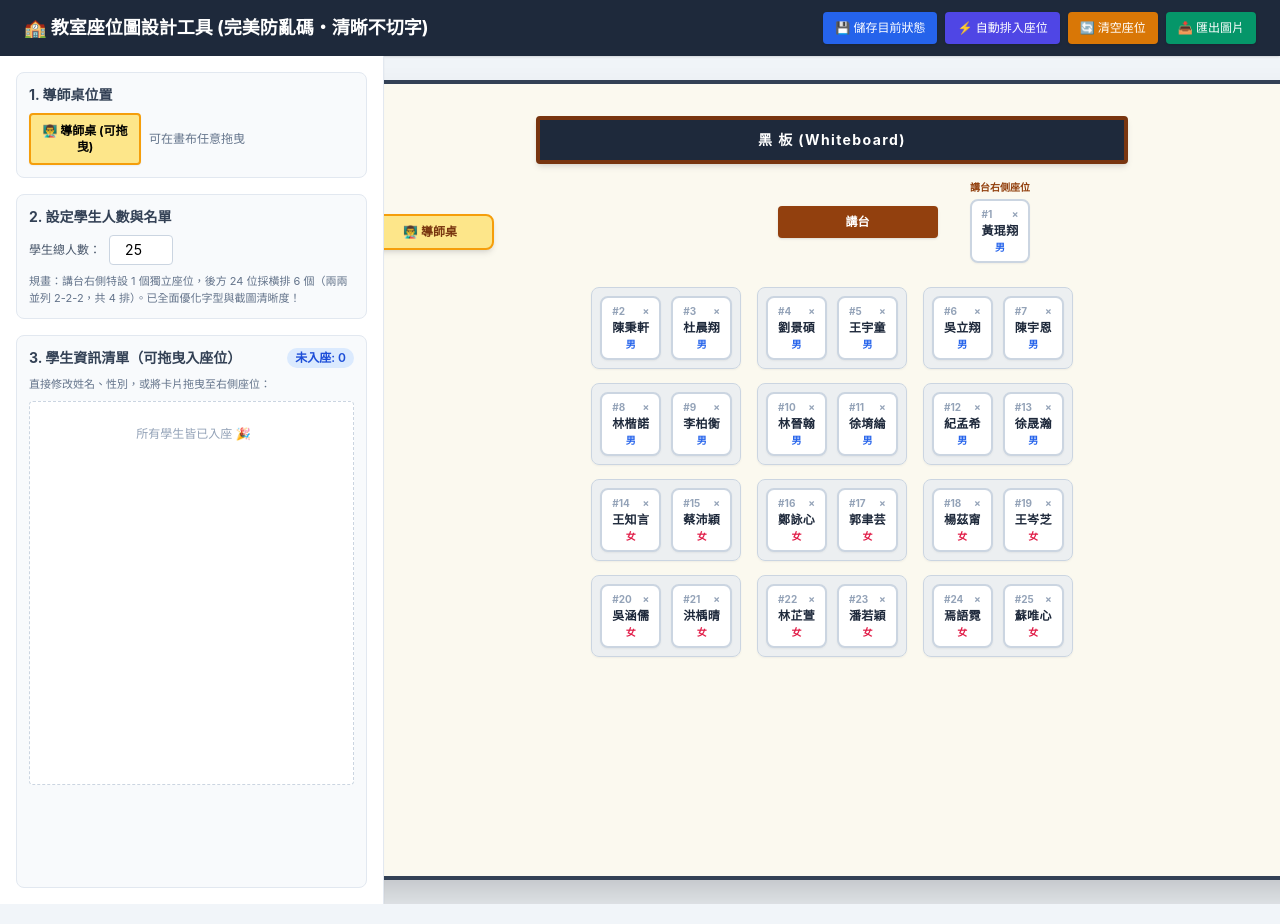
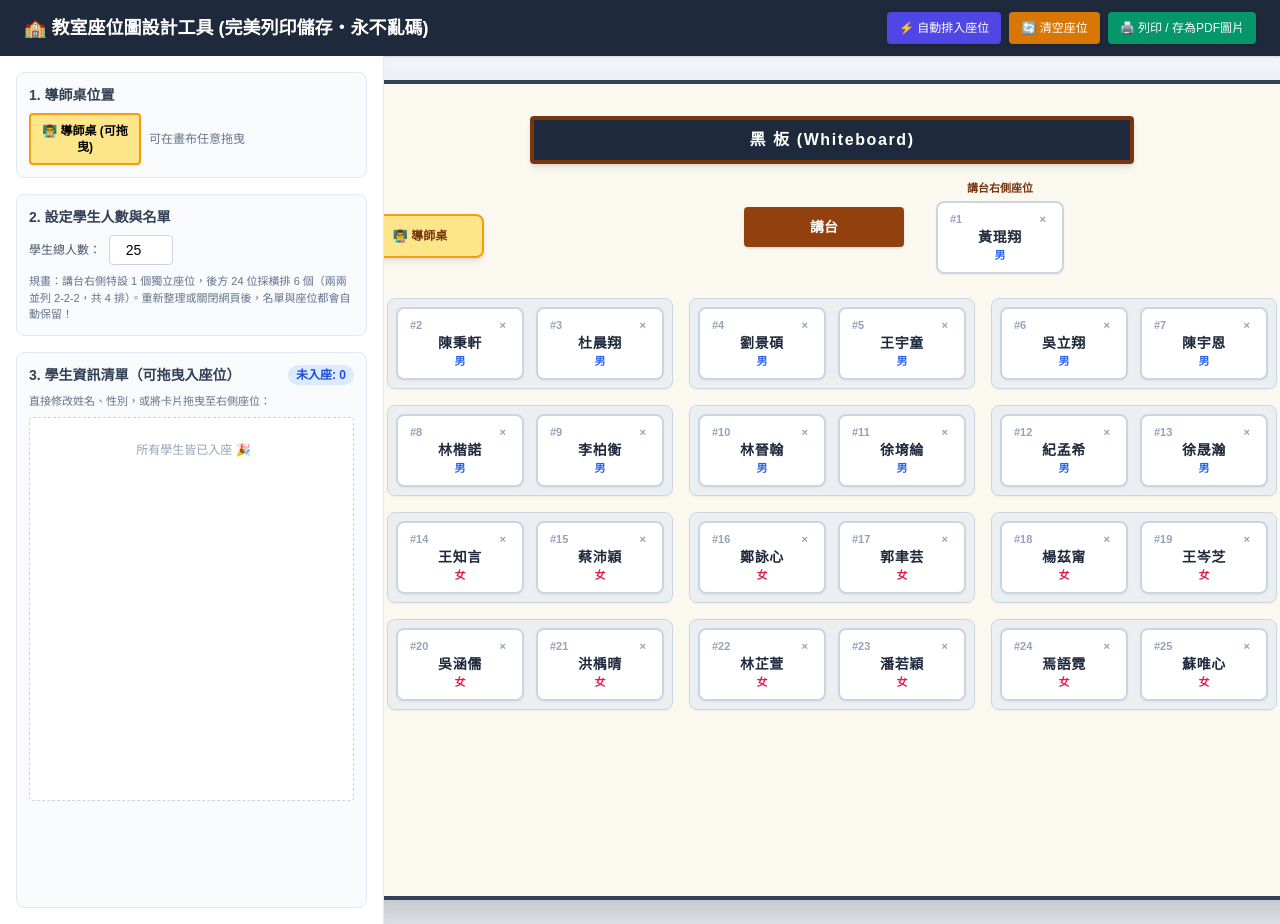
Before and after one commit to Yxinang/-309, a plain HTML site: page index.html in a window 1280 px wide. Drawn offline with nearby package versions, Linux system fonts and the light colour scheme.

Commit message:
Update index.html

```diff
--- a/index.html
+++ b/index.html
@@ -4,12 +4,11 @@
     <meta charset="UTF-8">
     <meta name="viewport" content="width=device-width, initial-scale=1.0">
     <title>教室座位圖設計工具 (Classroom Seating Planner)</title>
-    <!-- 引入 Tailwind CSS 與 html2canvas -->
+    <!-- 引入 Tailwind CSS -->
     <script src="https://cdn.tailwindcss.com"></script>
-    <script src="https://cdnjs.cloudflare.com/ajax/libs/html2canvas/1.4.1/html2canvas.min.js"></script>
     <style>
         body {
-            font-family: -apple-system, BlinkMacSystemFont, "Segoe UI", Roboto, "Helvetica Neue", Arial, "Microsoft JhengHei", "Noto Sans TC", sans-serif;
+            font-family: "Microsoft JhengHei", "Noto Sans TC", Arial, sans-serif;
         }
         .student-chip {
             cursor: grab;
@@ -27,6 +26,13 @@
             border-color: #3b82f6;
             transform: scale(1.03);
         }
+        /* 列印友善樣式：點擊列印時完美輸出整張座位圖，絕對不模糊、不切字 */
+        @media print {
+            body { background: white !important; }
+            header, aside { display: none !important; }
+            main { padding: 0 !important; }
+            #classroom-canvas { border: none !important; box-shadow: none !important; width: 100% !important; height: auto !important; }
+        }
     </style>
 </head>
 <body class="bg-slate-100 min-h-screen flex flex-col">
@@ -34,20 +40,17 @@
     <!-- 頂部導覽列 -->
     <header class="bg-slate-800 text-white shadow px-6 py-3 flex justify-between items-center">
         <h1 class="text-lg font-bold flex items-center gap-2">
-            🏫 教室座位圖設計工具 (完美防亂碼・清晰不切字)
+            🏫 教室座位圖設計工具 (完美列印儲存・永不亂碼)
         </h1>
         <div class="flex gap-2">
-            <button onclick="saveManual()" class="bg-blue-600 hover:bg-blue-500 text-white px-3 py-2 rounded text-xs font-medium flex items-center gap-1 shadow transition">
-                💾 儲存目前狀態
-            </button>
             <button onclick="autoAssign()" class="bg-indigo-600 hover:bg-indigo-500 text-white px-3 py-2 rounded text-xs font-medium flex items-center gap-1 shadow transition">
                 ⚡ 自動排入座位
             </button>
             <button onclick="clearSeats()" class="bg-amber-600 hover:bg-amber-500 text-white px-3 py-2 rounded text-xs font-medium flex items-center gap-1 shadow transition">
                 🔄 清空座位
             </button>
-            <button onclick="exportImage()" class="bg-emerald-600 hover:bg-emerald-500 text-white px-3 py-2 rounded text-xs font-medium flex items-center gap-1 shadow transition">
-                📥 匯出圖片
+            <button onclick="window.print()" class="bg-emerald-600 hover:bg-emerald-500 text-white px-3 py-2 rounded text-xs font-medium flex items-center gap-1 shadow transition">
+                🖨️ 列印 / 存為PDF圖片
             </button>
         </div>
     </header>
@@ -74,7 +77,7 @@
                     <label class="text-xs text-slate-600">學生總人數：</label>
                     <input type="number" id="student-count" min="1" max="40" value="25" onchange="updateStudentCount()" class="w-16 border border-slate-300 rounded px-2 py-1 text-sm text-center">
                 </div>
-                <p class="text-[11px] text-slate-500">規畫：講台右側特設 1 個獨立座位，後方 24 位採橫排 6 個（兩兩並列 2-2-2，共 4 排）。已全面優化字型與截圖清晰度！</p>
+                <p class="text-[11px] text-slate-500">規畫：講台右側特設 1 個獨立座位，後方 24 位採橫排 6 個（兩兩並列 2-2-2，共 4 排）。重新整理或關閉網頁後，名單與座位都會自動保留！</p>
             </div>
 
             <!-- 步驟 3：學生資訊與待命區 -->
@@ -97,10 +100,10 @@
         <main class="flex-1 p-6 flex flex-col items-center justify-center overflow-auto relative">
 
             <!-- 教室畫布外框 -->
-            <div id="classroom-canvas" class="w-[1060px] h-[800px] bg-amber-50/70 border-4 border-slate-700 rounded-xl relative shadow-2xl overflow-hidden flex flex-col items-center pt-8 px-8 pb-8">
+            <div id="classroom-canvas" class="w-[1080px] h-[820px] bg-amber-50/70 border-4 border-slate-700 rounded-xl relative shadow-2xl overflow-hidden flex flex-col items-center pt-8 px-8 pb-8">
 
                 <!-- 黑板 -->
-                <div class="w-3/5 h-12 bg-slate-800 border-4 border-amber-900 rounded flex items-center justify-center text-white font-bold shadow-md tracking-widest text-sm mb-4">
+                <div class="w-3/5 h-12 bg-slate-800 border-4 border-amber-900 rounded flex items-center justify-center text-white font-bold shadow-md tracking-widest text-base mb-4">
                     黑 板 (Whiteboard)
                 </div>
 
@@ -110,13 +113,13 @@
                     <div class="w-28"></div>
 
                     <!-- 中間講台 -->
-                    <div class="w-40 h-8 bg-amber-800 rounded shadow flex items-center justify-center text-white text-xs font-semibold">
+                    <div class="w-40 h-10 bg-amber-800 rounded shadow flex items-center justify-center text-white text-sm font-bold">
                         講台
                     </div>
 
                     <!-- 右側講台旁特別座位 (Seat 1) -->
                     <div class="flex flex-col items-center">
-                        <span class="text-[10px] text-amber-800 font-bold mb-1">講台右側座位</span>
+                        <span class="text-[11px] text-amber-900 font-bold mb-1">講台右側座位</span>
                         <div id="front-special-seat-container">
                             <!-- 動態填入 Seat 1 -->
                         </div>
@@ -124,12 +127,12 @@
                 </div>
 
                 <!-- 導師桌（畫布內可自由拖曳） -->
-                <div id="canvas-teacher" class="absolute bg-amber-200 border-2 border-amber-500 rounded-lg p-2 text-center shadow-md w-32 cursor-move z-20" style="top: 130px; left: 60px;">
+                <div id="canvas-teacher" class="absolute bg-amber-200 border-2 border-amber-500 rounded-lg p-3 text-center shadow-md w-32 cursor-move z-20" style="top: 130px; left: 60px;">
                     <div class="text-xs font-bold text-amber-900">👨‍🏫 導師桌</div>
                 </div>
 
                 <!-- 後方 24 位座位矩陣容器 -->
-                <div id="seats-grid" class="flex flex-col gap-3.5 items-center relative z-10 w-full px-6">
+                <div id="seats-grid" class="flex flex-col gap-4 items-center relative z-10 w-full px-6">
                     <!-- 後方 24 個座位生成於此 -->
                 </div>
 
@@ -173,9 +176,9 @@
 
         function loadFromLocalStorage() {
             try {
-                const savedStudents = localStorage.getItem('seating_students_v5');
-                const savedAssignments = localStorage.getItem('seating_assignments_v5');
-                const savedTeacherPos = localStorage.getItem('seating_teacher_pos_v5');
+                const savedStudents = localStorage.getItem('seating_students_v6');
+                const savedAssignments = localStorage.getItem('seating_assignments_v6');
+                const savedTeacherPos = localStorage.getItem('seating_teacher_pos_v6');
 
                 if (savedStudents) {
                     students = JSON.parse(savedStudents);
@@ -205,17 +208,12 @@
 
         function saveToLocalStorage() {
             try {
-                localStorage.setItem('seating_students_v5', JSON.stringify(students));
-                localStorage.setItem('seating_assignments_v5', JSON.stringify(seatingAssignments));
-                localStorage.setItem('seating_teacher_pos_v5', JSON.stringify(teacherPos));
+                localStorage.setItem('seating_students_v6', JSON.stringify(students));
+                localStorage.setItem('seating_assignments_v6', JSON.stringify(seatingAssignments));
+                localStorage.setItem('seating_teacher_pos_v6', JSON.stringify(teacherPos));
             } catch (e) {
                 console.warn('LocalStorage 儲存受限');
             }
-        }
-
-        function saveManual() {
-            saveToLocalStorage();
-            alert('已成功儲存目前的座位與學生狀態！');
         }
 
         function initApp() {
@@ -288,7 +286,7 @@
                 card.innerHTML = `
                     <div class="flex items-center gap-1.5 flex-1">
                         <span class="font-bold text-slate-400 w-6">#${s.id}</span>
-                        <input type="text" value="${s.name}" onclick="event.stopPropagation()" oninput="updateStudentInfo(${s.id}, 'name', this.value)" class="border rounded px-1 py-0.5 w-20 text-xs">
+                        <input type="text" value="${s.name}" onclick="event.stopPropagation()" oninput="updateStudentInfo(${s.id}, 'name', this.value)" class="border rounded px-1 py-0.5 w-20 text-xs font-semibold">
                         <select onclick="event.stopPropagation()" onchange="updateStudentInfo(${s.id}, 'gender', this.value)" class="border rounded px-1 py-0.5 text-xs ${genderColor}">
                             <option value="男" ${s.gender === '男' ? 'selected' : ''}>男</option>
                             <option value="女" ${s.gender === '女' ? 'selected' : ''}>女</option>
@@ -332,7 +330,7 @@
 
                 for (let group = 0; group < 3; group++) {
                     const groupDiv = document.createElement('div');
-                    groupDiv.className = 'flex gap-2.5 bg-slate-200/60 p-2 rounded-lg border border-slate-300 shadow-sm';
+                    groupDiv.className = 'flex gap-3 bg-slate-200/60 p-2 rounded-lg border border-slate-300 shadow-sm';
 
                     for (let i = 0; i < 2; i++) {
                         if (currentSeatIndex <= totalStudents) {
@@ -352,7 +350,7 @@
 
                 for (let group = 0; group < 3; group++) {
                     const groupDiv = document.createElement('div');
-                    groupDiv.className = 'flex gap-2.5 bg-slate-200/50 p-2 rounded-lg border border-slate-300';
+                    groupDiv.className = 'flex gap-3 bg-slate-200/50 p-2 rounded-lg border border-slate-300';
 
                     let groupHasSeat = false;
                     for (let i = 0; i < 2; i++) {
@@ -363,7 +361,7 @@
                             groupHasSeat = true;
                         } else {
                             const emptyPlaceholder = document.createElement('div');
-                            emptyPlaceholder.className = 'w-30 h-16 opacity-0 pointer-events-none';
+                            emptyPlaceholder.className = 'w-32 h-18 opacity-0 pointer-events-none';
                             groupDiv.appendChild(emptyPlaceholder);
                         }
                     }
@@ -377,8 +375,8 @@
 
         function createSeatElement(seatId, seatNumber) {
             const slot = document.createElement('div');
-            // 加寬至 w-30 與 h-16，提供極為寬敞的空間顯示名字
-            slot.className = 'seat-slot w-30 h-16 bg-white border-2 border-slate-300 rounded-lg p-1.5 flex flex-col justify-between items-center shadow-sm relative cursor-pointer hover:border-blue-400';
+            // 加大寬高至 w-32 h-18，確保名字完美呈現、絕對不切字
+            slot.className = 'seat-slot w-32 h-18 bg-white border-2 border-slate-300 rounded-lg p-2 flex flex-col justify-between items-center shadow-sm relative cursor-pointer hover:border-blue-400';
             slot.dataset.seatId = seatId;
 
             slot.ondragover = (e) => { e.preventDefault(); slot.classList.add('drag-over'); };
@@ -396,12 +394,12 @@
             if (assignedStudent) {
                 const genderColor = assignedStudent.gender === '男' ? 'text-blue-600 font-bold' : 'text-rose-600 font-bold';
                 slot.innerHTML = `
-                    <div class="flex justify-between w-full text-[10px] px-1 text-slate-400 font-bold">
+                    <div class="flex justify-between w-full text-[11px] px-1 text-slate-400 font-bold">
                         <span>#${seatNumber}</span>
-                        <button onclick="removeStudentFromSeat('${seatId}')" class="hover:text-rose-600">×</button>
+                        <button onclick="removeStudentFromSeat('${seatId}')" class="hover:text-rose-600 px-1 font-bold">×</button>
                     </div>
-                    <div class="text-xs font-bold text-slate-800 tracking-wide truncate px-1">${assignedStudent.name}</div>
-                    <div class="text-[10px] ${genderColor}">${assignedStudent.gender}</div>
+                    <div class="text-sm font-bold text-slate-800 tracking-wider px-1">${assignedStudent.name}</div>
+                    <div class="text-[11px] ${genderColor}">${assignedStudent.gender}</div>
                 `;
                 slot.draggable = true;
                 slot.ondragstart = (e) => {
@@ -410,10 +408,10 @@
                 };
             } else {
                 slot.innerHTML = `
-                    <div class="flex justify-between w-full text-[10px] px-1 text-slate-400 font-bold">
+                    <div class="flex justify-between w-full text-[11px] px-1 text-slate-400 font-bold">
                         <span>#${seatNumber}</span>
                     </div>
-                    <div class="text-[11px] text-slate-300 italic my-auto">空座位</div>
+                    <div class="text-xs text-slate-300 italic my-auto">空座位</div>
                     <div></div>
                 `;
             }
@@ -518,22 +516,6 @@
 
         makeDraggable(document.getElementById('canvas-teacher'));
 
-        function exportImage() {
-            const canvasElement = document.getElementById('classroom-canvas');
-            html2canvas(canvasElement, {
-                scale: 3, // 提高倍率至 3 倍，確保匯出的圖片超級清晰、不模糊、不切字
-                useCORS: true,
-                logging: false,
-                windowWidth: canvasElement.scrollWidth,
-                windowHeight: canvasElement.scrollHeight
-            }).then(canvas => {
-                const link = document.createElement('a');
-                link.download = '教室座位圖.png';
-                link.href = canvas.toDataURL('image/png');
-                link.click();
-            });
-        }
-
         window.onload = function() {
             initApp();
         };
```
